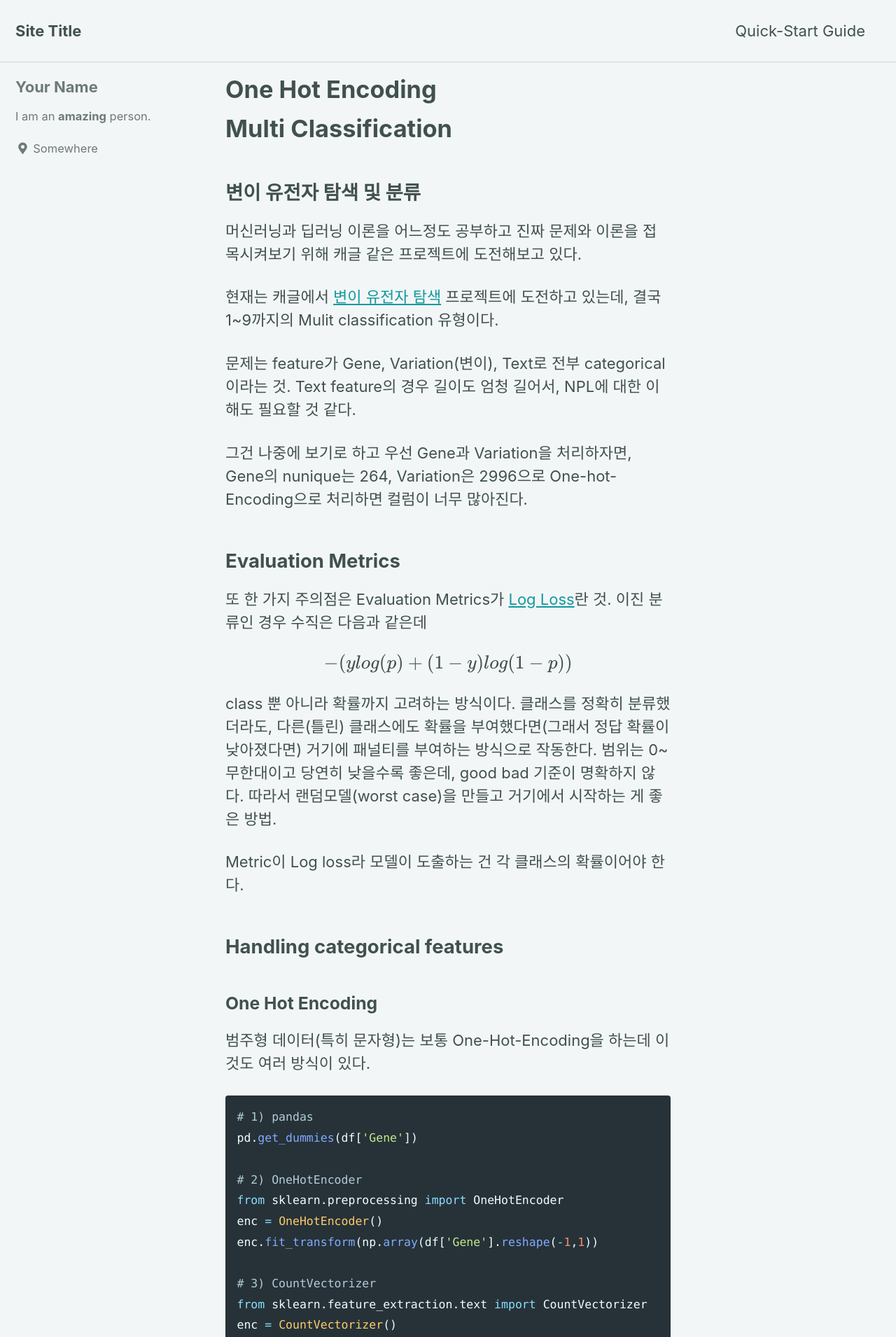
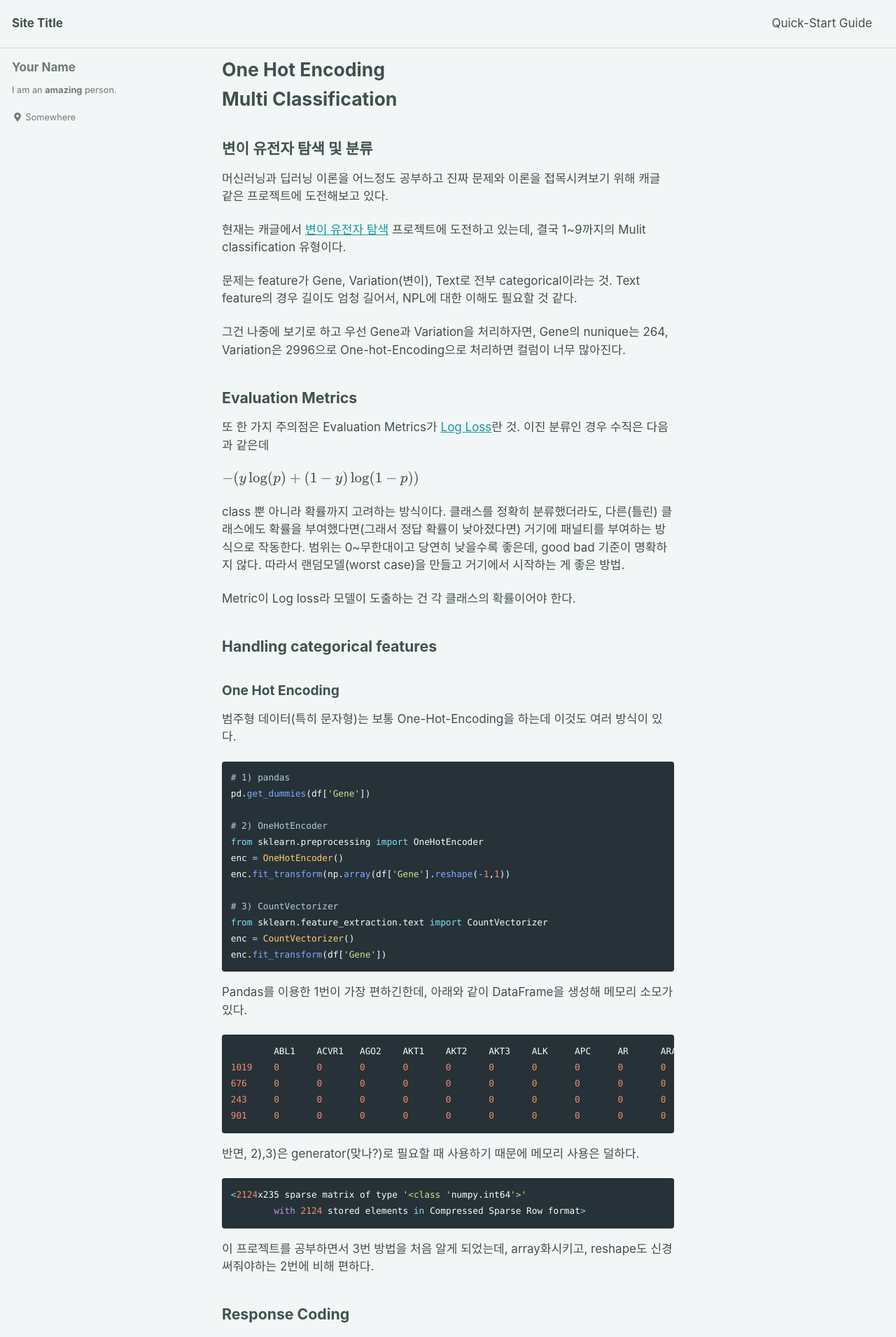
Before and after one commit to hslim8888/hslim8888.github.io, a Jekyll site: the page built from _posts/2020-05-20-One-Hot-Encoding.md, in a window 1280 px wide. Shown: the top 1910 px of the page at 70% size. Built offline with Jekyll 4.4.1, drawn with Linux system fonts in a browser that asks for light colours; cached includes are drawn as plain includes; formulas are drawn with MathJax 3.

Commit message:
포스트 수정

```diff
--- a/_posts/2020-05-20-One-Hot-Encoding.md
+++ b/_posts/2020-05-20-One-Hot-Encoding.md
@@ -24,7 +24,7 @@ comments: true
 
 또 한 가지 주의점은 Evaluation Metrics가 [Log Loss](http://wiki.fast.ai/index.php/Log_Loss)란 것. 이진 분류인 경우 수직은 다음과 같은데
 
-$$-(ylog(p)+(1-y)log(1-p))$$
+$-(y\log(p)+(1-y)\log(1-p))$
 
 class 뿐 아니라 확률까지 고려하는 방식이다. 클래스를 정확히 분류했더라도, 다른(틀린) 클래스에도 확률을 부여했다면(그래서 정답 확률이 낮아졌다면) 거기에 패널티를 부여하는 방식으로 작동한다. 범위는 0~무한대이고 당연히 낮을수록 좋은데, good bad 기준이 명확하지 않다. 따라서 랜덤모델(worst case)을 만들고 거기에서 시작하는 게 좋은 방법.
 
--- a/_sass/minimal-mistakes/_reset.scss
+++ b/_sass/minimal-mistakes/_reset.scss
@@ -8,18 +8,18 @@ html {
   /* apply a natural box layout model to all elements */
   box-sizing: border-box;
   background-color: $background-color;
-  font-size: 16px;
+  font-size: 14px;
 
   @include breakpoint($medium) {
-    font-size: 18px;
+    font-size: 14px;
   }
 
   @include breakpoint($large) {
-    font-size: 20px;
+    font-size: 15px;
   }
 
   @include breakpoint($x-large) {
-    font-size: 22px;
+    font-size: 17px;
   }
 
   -webkit-text-size-adjust: 100%;
```
Also changed, not shown: _posts/2020-05-20-responce-coding.md (+9 -5 lines), _includes/mathjax_support.html (indentation only), 6 other files.
